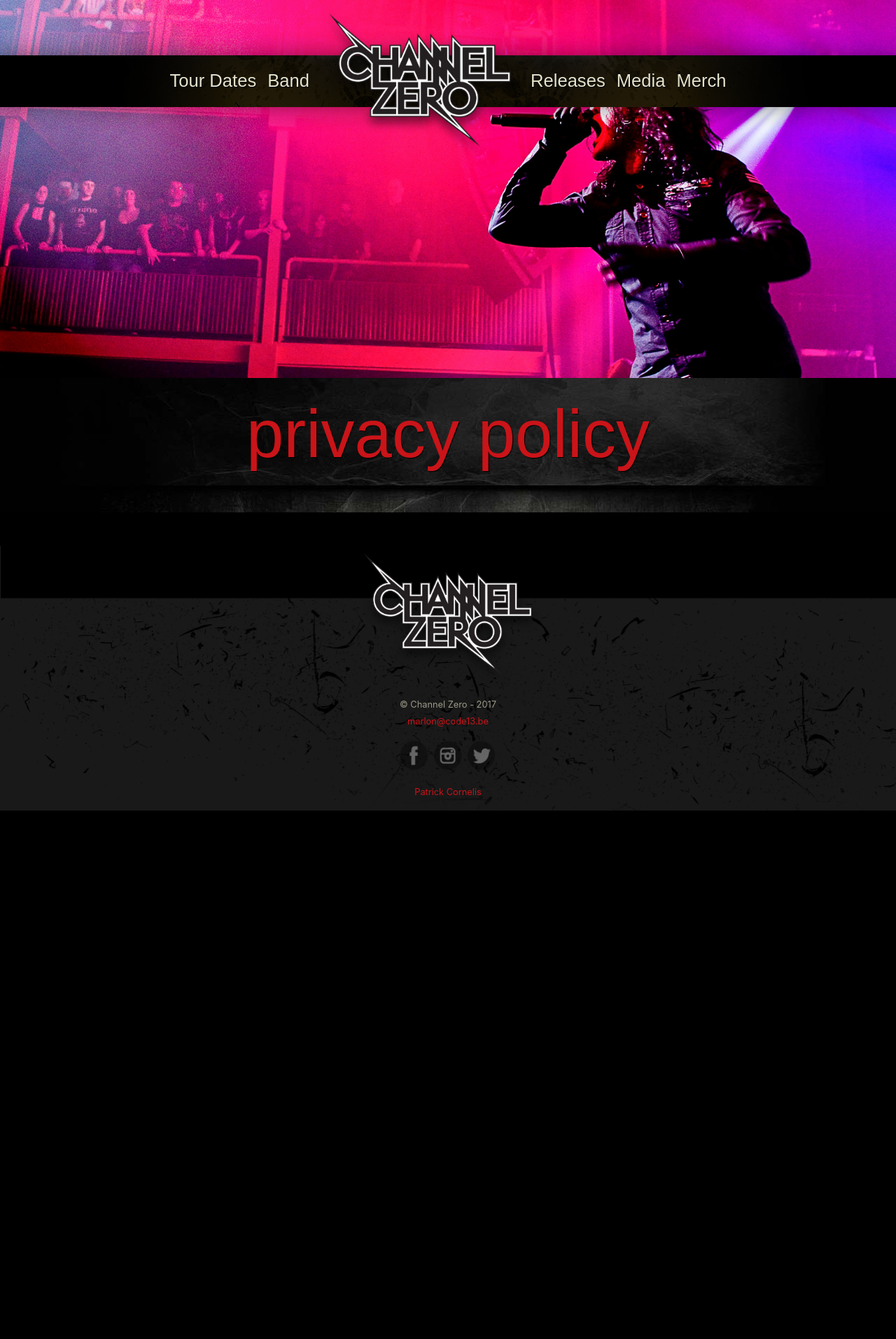
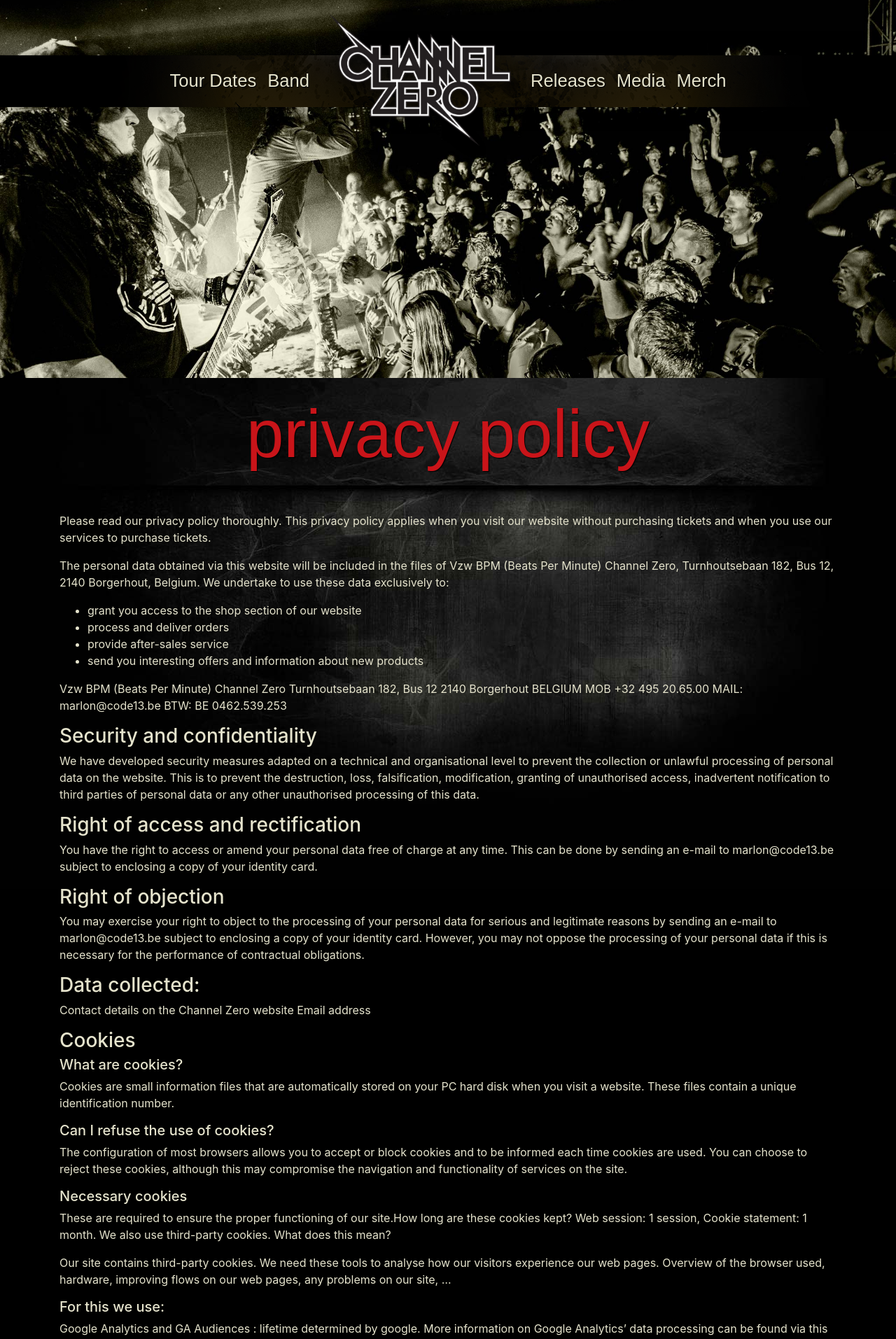
Before and after one commit to Onisho/channelzero, a Jekyll site: the page built from _pages/privacy-policy.md, in a window 1280 px wide. Shown: the top 1913 px of the page at 70% size. Built offline with Jekyll 4.4.1, drawn with Linux system fonts in a browser that asks for light colours; some web fonts are replaced; comment, search, counter and statistics services are not loaded; before the commit the page ends 1158 px from its top, so only the background shows below that; some of the changed text lies outside the part shown.

Commit message:
cookie statement + privacy policy

```diff
--- a/_data/tour-dates.yml
+++ b/_data/tour-dates.yml
@@ -131,7 +131,7 @@
   done: 'no'
 
 - date: 2023-09-09
-  place: Kalmthout, Belgium
+  place: Essen, Belgium
   gig: Rock N Rex Festival
   co:
   support:
--- /dev/null
+++ b/_includes/cookie.html
@@ -0,0 +1,25 @@
+<link rel="stylesheet" type="text/css" href="//cdnjs.cloudflare.com/ajax/libs/cookieconsent2/3.1.0/cookieconsent.min.css" />
+<script src="//cdnjs.cloudflare.com/ajax/libs/cookieconsent2/3.1.0/cookieconsent.min.js"></script>
+<script>
+window.addEventListener("load", function(){
+window.cookieconsent.initialise({
+  "palette": {
+    "popup": {
+      "background": "#C91419",
+      "text": "#ffffff"
+    },
+    "button": {
+      "background": "#E5E3CC",
+      "text": "#000000"
+    }
+  },
+  "theme": "classic",
+  "position": "bottom-right",
+  "content": {
+    "message": "This website uses cookies to ensure you get the best experience on our website.",
+    "dismiss": "Got it!",
+    "link": "Learn more",
+    "href": "{{site.baseurl}}/privacy-policy"
+  }
+})});
+</script>
--- a/_includes/footer.html
+++ b/_includes/footer.html
@@ -16,7 +16,7 @@
         <p>
           <a href="{{site.facebook}}" title="facebook" rel="external"><span class="social facebook">facebook</span></a> <a href="{{site.instagram}}" title="instagram" rel="external"><span class="social instagram">instagram</span></a> <a href="{{site.twitter}}" title="twitter" rel="external"><span class="social twitter">twitter</span></a>
         </p>
-        <p><small><a href="http://www.patrickcornelis.be/" rel="external">Patrick Cornelis</a></small></p>
+        <p><small><a href="http://www.patrickcornelis.be/" rel="external">Patrick Cornelis</a> | <a href="{{base.url}}/privacy-policy" rel="external">Privacy Policy</a></small></p>
       </div>
     </div>
   </div>
--- a/_layouts/master.html
+++ b/_layouts/master.html
@@ -22,6 +22,8 @@
   <!-- include footer -->
   {% include footer.html %}
 
+   {% include cookie.html %}
+
 
 <script src="https://code.jquery.com/jquery-3.4.1.slim.min.js" integrity="sha384-J6qa4849blE2+poT4WnyKhv5vZF5SrPo0iEjwBvKU7imGFAV0wwj1yYfoRSJoZ+n" crossorigin="anonymous"></script>
 <script src="https://cdn.jsdelivr.net/npm/popper.js@1.16.0/dist/umd/popper.min.js" integrity="sha384-Q6E9RHvbIyZFJoft+2mJbHaEWldlvI9IOYy5n3zV9zzTtmI3UksdQRVvoxMfooAo" crossorigin="anonymous"></script>
--- a/_pages/privacy-policy.html
+++ b/_layouts/text.html
@@ -1,18 +1,19 @@
 ---
-layout: default
-title: privacy policy
-description: you are safe with Channel Zero
-permalink: /privacy-policy/
+layout: master
 ---
 
-<section class="cover cover-tour-dates"></section>
+<section class="cover cover-releases"></section>
 
 <section class="content bg-1">
   <div class="container">
     <div class="row">
       <div class="col-12">
         <h1 class="text-center red mt-5">{{page.title}}</h1>
-
+      </div>
+    </div>
+    <div class="row">
+      <div class="col-12">
+        {{content}}
       </div>
     </div>
   </div>
--- /dev/null
+++ b/_pages/privacy-policy.md
@@ -0,0 +1,68 @@
+---
+layout: text
+title: privacy policy
+description: you are safe with Channel Zero
+permalink: /privacy-policy/
+---
+
+Please read our privacy policy thoroughly. This privacy policy applies when you visit our website without purchasing tickets and when you use our services to purchase tickets.
+
+The personal data obtained via this website will be included in the files of Vzw BPM (Beats Per Minute) Channel Zero, Turnhoutsebaan 182, Bus 12, 2140 Borgerhout, Belgium.  We undertake to use these data exclusively to:
+
+* grant you access to the shop section of our website
+* process and deliver orders
+* provide after-sales service
+* send you interesting offers and information about new products
+
+
+
+Vzw BPM (Beats Per Minute) Channel Zero
+Turnhoutsebaan 182, Bus 12
+2140 Borgerhout
+BELGIUM
+MOB +32 495 20.65.00
+MAIL: marlon@code13.be
+BTW: BE 0462.539.253
+
+
+
+### Security and confidentiality
+
+We have developed security measures adapted on a technical and organisational level to prevent the collection or unlawful processing of personal data on the website. This is to prevent the destruction, loss, falsification, modification, granting of unauthorised access, inadvertent notification to third parties of personal data or any other unauthorised processing of this data.
+
+### Right of access and rectification
+
+You have the right to access or amend your personal data free of charge at any time. This can be done by sending an e-mail to marlon@code13.be subject to enclosing a copy of your identity card.
+
+###  Right of objection
+
+You may exercise your right to object to the processing of your personal data for serious and legitimate reasons by sending an e-mail to marlon@code13.be subject to enclosing a copy of your identity card. However, you may not oppose the processing of your personal data if this is necessary for the performance of contractual obligations.
+
+###  Data collected:
+Contact details on the Channel Zero website
+Email address
+
+###  Cookies
+##### What are cookies?
+Cookies are small information files that are automatically stored on your PC hard disk when you visit a website. These files contain a unique identification number.
+
+#####  Can I refuse the use of cookies?
+The configuration of most browsers allows you to accept or block cookies and to be informed each time cookies are used. You can choose to reject these cookies, although this may compromise the navigation and functionality of services on the site.
+
+#####  Necessary cookies
+These are required to ensure the proper functioning of our site.How long are these cookies kept? Web session: 1 session, Cookie statement: 1 month. We also use third-party cookies. What does this mean?
+
+Our site contains third-party cookies.
+We need these tools to analyse how our visitors experience our web pages. Overview of the browser used, hardware, improving flows on our web pages, any problems on our site, ...
+
+##### For this we use:
+
+Google Analytics and GA Audiences : lifetime determined by google. More information on Google Analytics' data processing can be found via this link: google privacy terms. You can choose to disable google analytics. Google Analytics Opt-out Browser Add-on
+
+###  Contact
+For any additional information or comments about this privacy policy or in relation to how we collect data, please contact Vzw BPM (Beats Per Minute) Channel Zero at the following address: Turnhoutsebaan 182, Bus 12, 2140 Borgerhout, Belgium, Attn: Privacy Officer
+
+Your complaint or dispute must be sent to the above address. Any communication from Vzw BPM (Beats Per Minute) Channel Zero to you will take place by e-mail.
+
+###  Links to other sites
+This website contains links to other sites. Vzw BPM (Beats Per Minute) Channel Zero cannot guarantee that these websites comply with a privacy policy in accordance with the General Data Protection Regulation (GDPR), in the Dutch General Data Protection Regulation (AVG) No 2016/679 of 24 May 2016. We therefore advise users to check this for themselves by consulting the privacy clauses that must be listed on each website.
--- a/css/style.css
+++ b/css/style.css
@@ -103,6 +103,7 @@
 }
 @media only screen and (max-width: 768px) {
     .cover-home {min-height:60%;background-size:cover;margin-top:60px;}
+    .cover-video {margin-top:50px;}
 }
 
 /* scrolldown */
--- a/index.html
+++ b/index.html
@@ -4,7 +4,7 @@
 ---
 
 <section class="cover cover-video text-center">
-   <a href="{{site.baseurl}}/tour-dates" title="tour dates"><img src="{{site.baseurl}}/img/ab-2023.jpg" alt="ab concerts" class="img-fluid"></a>
+   <a href="{{site.baseurl}}/tour-dates" title="tour dates"><img src="{{site.baseurl}}/img/september-2023.jpg" alt="september 2023" class="img-fluid"></a>
 </section>
 
 <!--
```
Also changed, not shown: img/september-2023.jpg (added), 6 other files.
